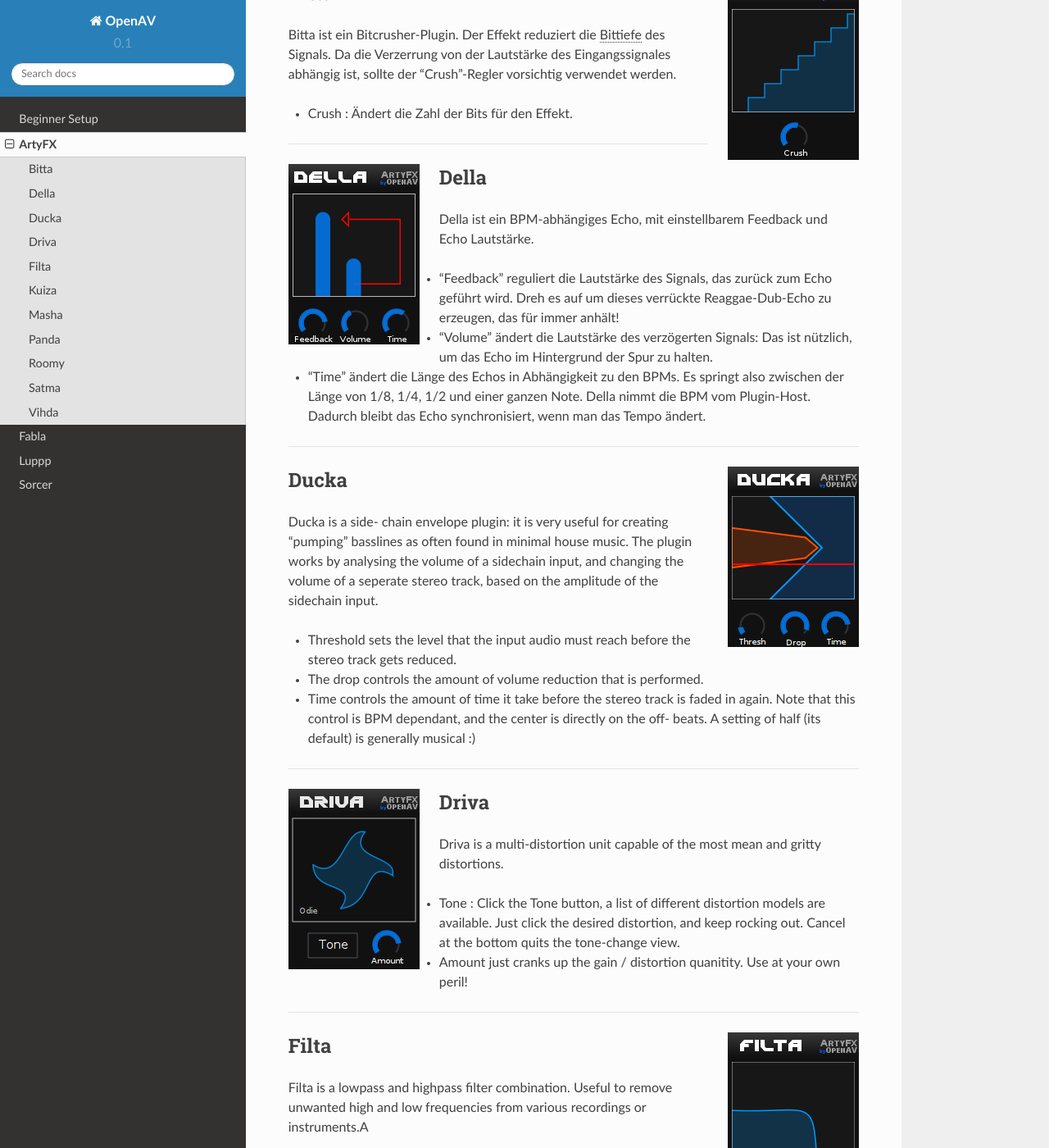
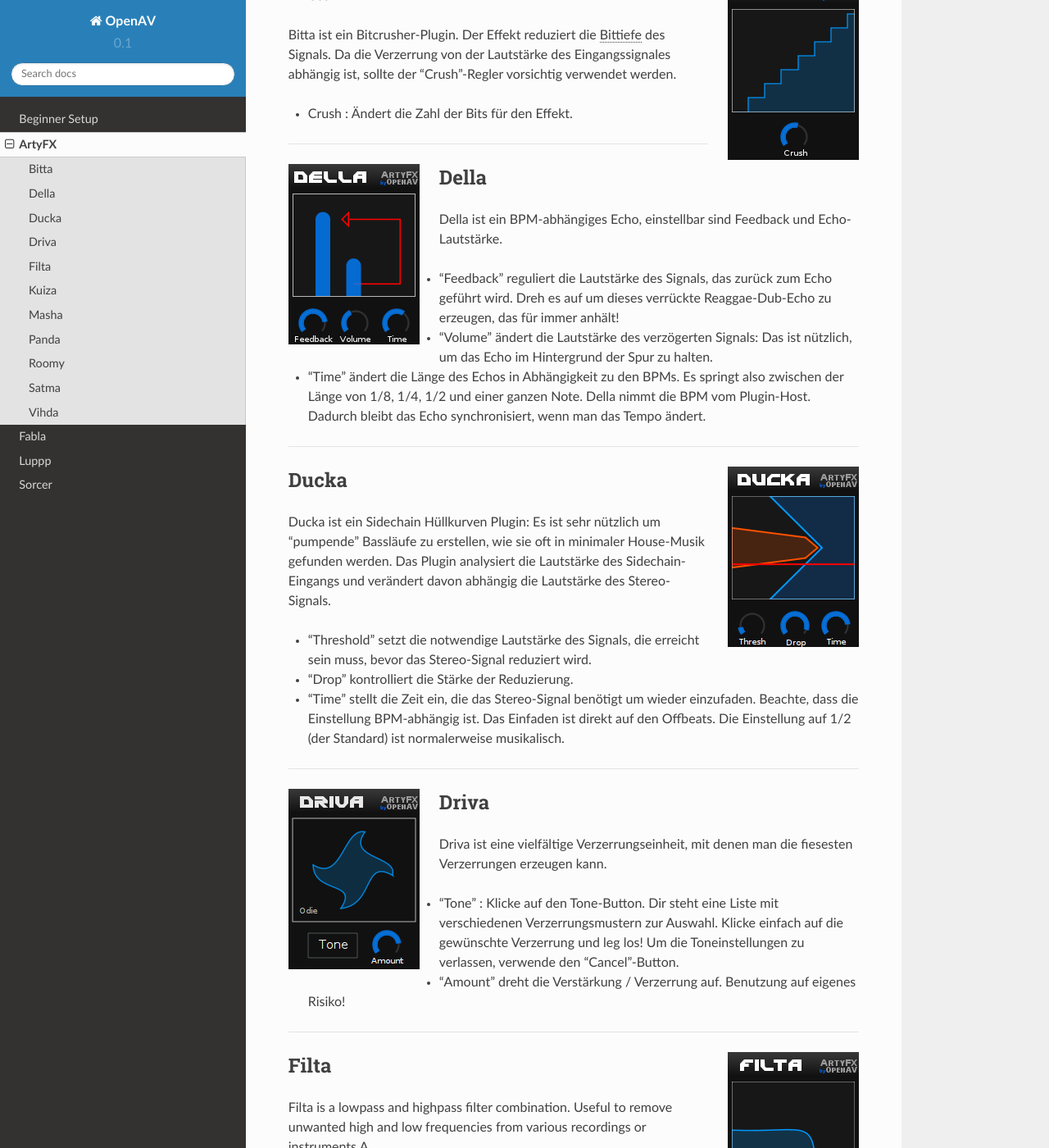
Before and after one commit to openAVproductions/openAV-manual, a Sphinx documentation site: the page built from source/artyfx.rst, in a window 1280 px wide and 1400 px high, scrolled down 450 px. Shown: the whole window at 82% size. Built offline with Sphinx 7.4.7 and the Read the Docs theme 2.0.0, drawn with Linux system fonts in a browser that asks for light colours; some of the changed text lies outside the part shown.

Commit message:
some progress, still artyfx

```diff
--- a/source/artyfx.rst
+++ b/source/artyfx.rst
@@ -43,8 +43,7 @@
 Della
 =======
 
-Della ist ein BPM-abhängiges Echo, mit einstellbarem Feedback und Echo
-Lautstärke.
+Della ist ein BPM-abhängiges Echo, einstellbar sind Feedback und Echo-Lautstärke.
 
 * "Feedback" reguliert die Lautstärke des Signals, das zurück zum Echo
   geführt wird. Dreh es auf um dieses verrückte Reaggae-Dub-Echo zu erzeugen,
@@ -67,20 +66,21 @@
 
 Ducka
 =======
-Ducka is a side- chain envelope plugin: it is very useful for creating
-"pumping" basslines as often found in minimal house music. The plugin works
-by analysing the volume of a sidechain input, and changing the volume of a
-seperate stereo track, based on the amplitude of the sidechain input.
 
-* Threshold sets the level that the input audio must reach before the
-  stereo track gets reduced.
+Ducka ist ein Sidechain Hüllkurven Plugin: Es ist sehr nützlich um
+"pumpende" Bassläufe zu erstellen, wie sie oft in minimaler House-Musik
+gefunden werden. Das Plugin analysiert die Lautstärke des Sidechain-Eingangs
+und verändert davon abhängig die Lautstärke des Stereo-Signals.
 
-* The drop controls the amount of volume reduction that is performed.
+* "Threshold" setzt die notwendige Lautstärke des Signals, die erreicht sein
+  muss, bevor das Stereo-Signal reduziert wird.
 
-* Time controls the amount of time it take before the stereo track is faded
-  in again. Note that this control is BPM dependant, and the center is
-  directly on the off- beats. A setting of half (its default) is generally
-  musical :)
+* "Drop" kontrolliert die Stärke der Reduzierung.
+
+* "Time" stellt die Zeit ein, die das Stereo-Signal benötigt um wieder
+  einzufaden. Beachte, dass die Einstellung BPM-abhängig ist. Das Einfaden
+  ist direkt auf den Offbeats. Die Einstellung auf 1/2 (der Standard) ist
+  normalerweise musikalisch.
 
 ____
 
@@ -92,14 +92,14 @@
 Driva
 =======
 
-Driva is a multi-distortion unit capable of the most mean and gritty distortions.
+Driva ist eine vielfältige Verzerrungseinheit, mit denen man die fiesesten
+Verzerrungen erzeugen kann.
 
-* Tone : Click the Tone button, a list of different distortion models are
-  available. Just click the desired distortion, and keep rocking out.
-  Cancel at the bottom quits the tone-change view.
+* "Tone" : Klicke auf den Tone-Button. Dir steht eine Liste mit verschiedenen
+  Verzerrungsmustern zur Auswahl. Klicke einfach auf die gewünschte Verzerrung
+  und leg los! Um die Toneinstellungen zu verlassen, verwende den "Cancel"-Button.
 
-* Amount just cranks up the gain / distortion quanitity. Use at your own
-  peril!
+* "Amount" dreht die Verstärkung / Verzerrung auf. Benutzung auf eigenes Risiko!
 
 
 ____
```
Also changed, not shown: other parts of source/artyfx.rst (+3 -3 lines).
